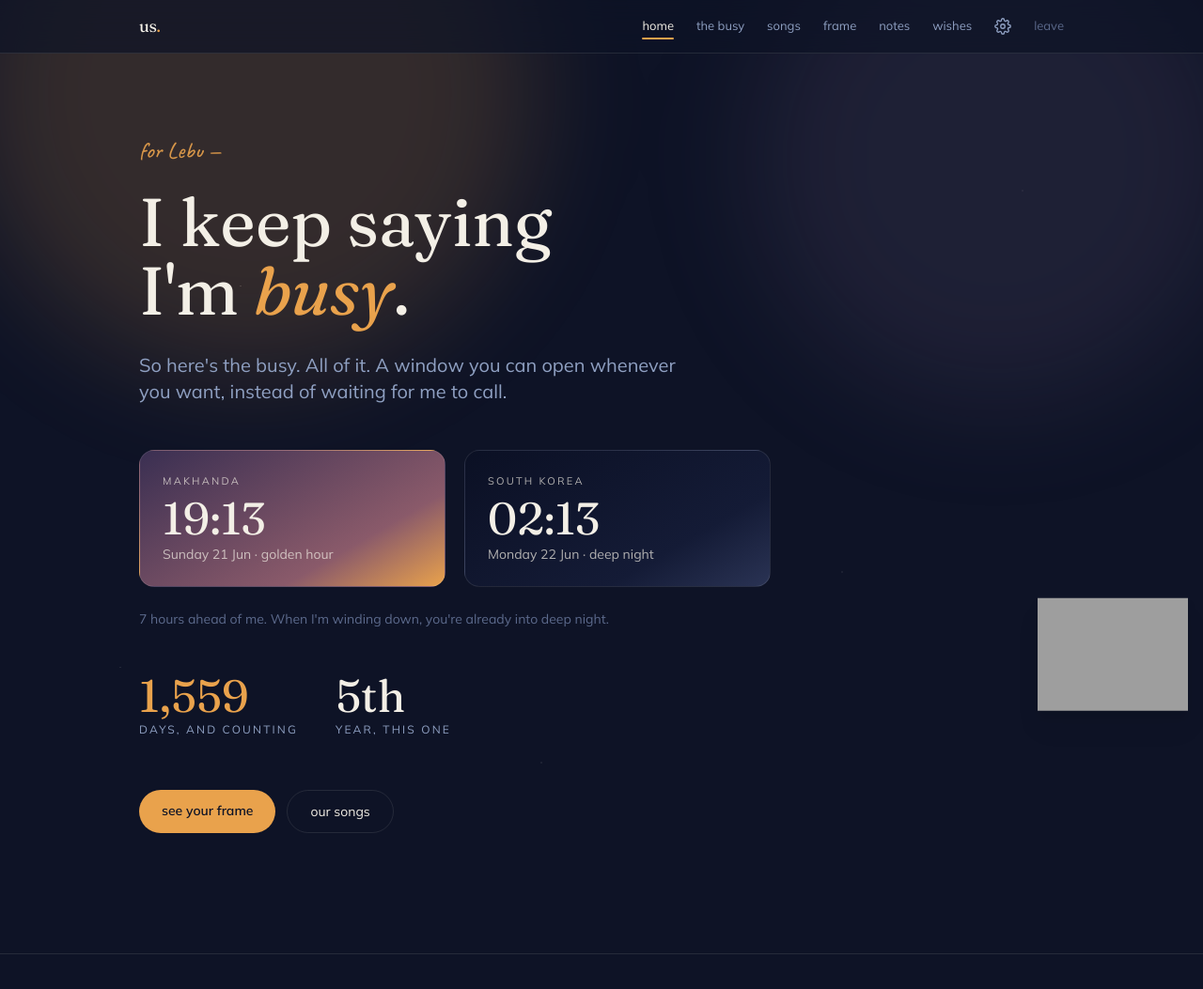
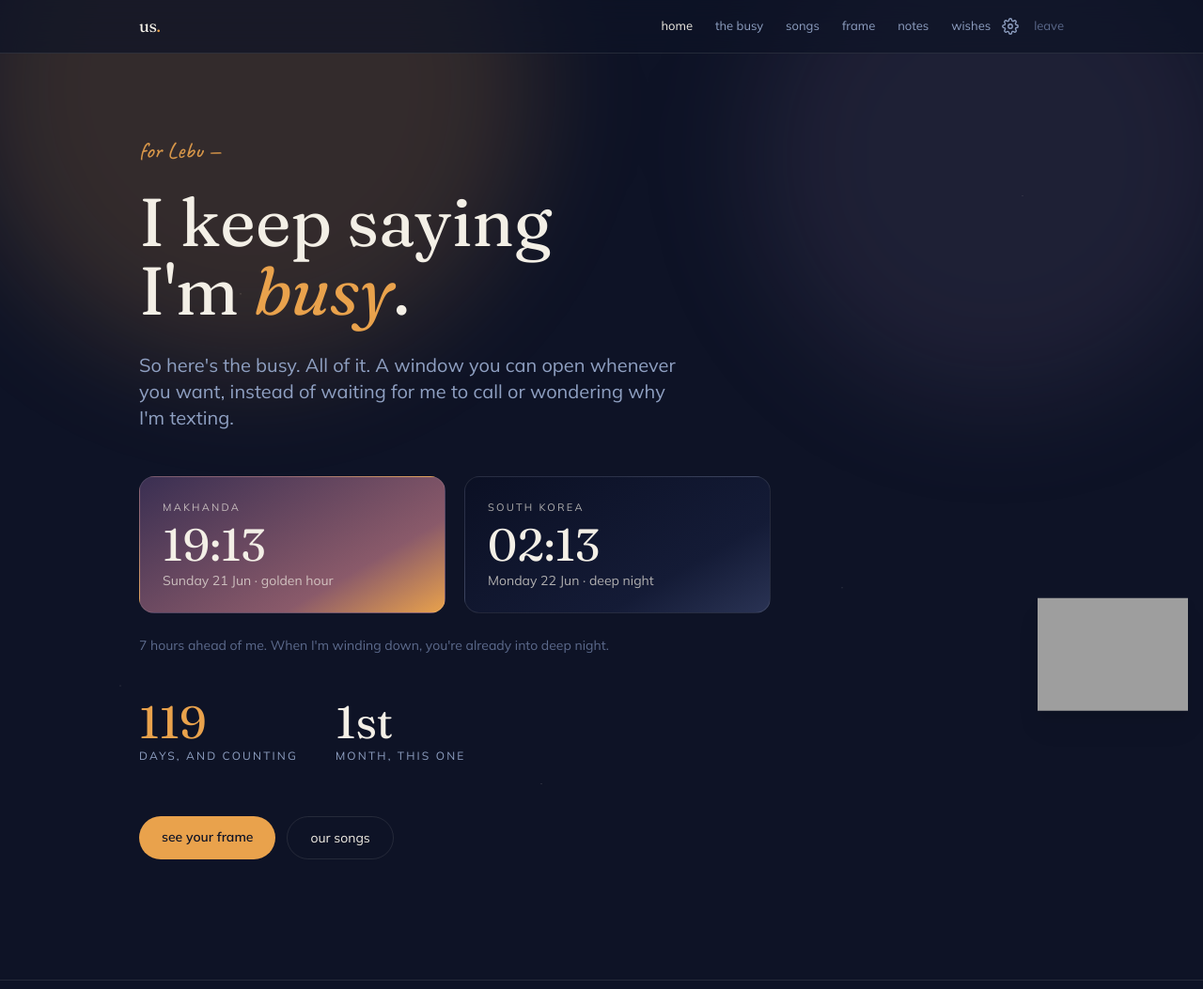
Before and after one commit to CtrlAltDefeat18/u-ri-sa-i, a Flask app: template templates/index.html in a window 1280 px wide. Shown: the top 1053 px of the page at 94% size. Run offline with Flask 3, Linux system fonts and the light colour scheme; the template is opened without the code that fills it, so the values that code supplies are empty; some libraries are stand-ins or nearby versions; grey boxes are pictures that could not be loaded.

Commit message:
Update text content and styles in index.html

```diff
--- a/templates/index.html
+++ b/templates/index.html
@@ -108,6 +108,17 @@
     .mascot-rest,.mascot-wave,.mascot-wiggle{ animation:none; }
     html { scroll-behavior:auto; }
   }
+
+  /* hide scrollbars on the swipeable nav */
+  .no-sb::-webkit-scrollbar{ display:none; }
+  .no-sb{ -ms-overflow-style:none; scrollbar-width:none; }
+
+  /* mobile performance: the big blurred aura animating is the main source of jank on phones */
+  @media (max-width: 640px) {
+    .aura { filter: blur(34px); opacity: .28; }
+    .aura::before, .aura::after { animation: none; width: 62vw; height: 62vw; }
+    .mascot-rest { animation-duration: 4.5s; }     /* lighter idle motion on phones */
+  }
 </style>
 
 <body class="bg-ink text-mist font-body antialiased min-h-screen">
@@ -118,17 +129,21 @@
   <nav class="fixed top-0 inset-x-0 z-40 backdrop-blur-md bg-ink/70 border-b hairline">
     <div class="max-w-5xl mx-auto px-5 h-14 flex items-center justify-between">
       <a href="#home" class="font-display text-lg tracking-tight press">us<span class="text-amber">.</span></a>
-      <div class="flex items-center gap-4 sm:gap-6 text-[13px] text-muted">
+      <div class="flex items-center gap-3 min-w-0 ml-3">
+        <div class="flex items-center gap-4 sm:gap-6 text-[13px] text-muted overflow-x-auto no-sb min-w-0">
           <a href="#home"  class="nav-link hover:text-mist transition hidden sm:inline">home</a>
           <a href="#busy"  class="nav-link hover:text-mist transition">the busy</a>
           <a href="#songs" class="nav-link hover:text-mist transition">songs</a>
           <a href="#frame" class="nav-link hover:text-mist transition">frame</a>
           <a href="#notes" class="nav-link hover:text-mist transition">notes</a>
           <a href="#wishes" class="nav-link hover:text-mist transition">wishes</a>
+        </div>
+        <div class="flex items-center gap-4 shrink-0 text-[13px] text-muted">
           <button id="openSettings" class="hover:text-mist transition press" title="settings" aria-label="settings">
             <svg class="w-[18px] h-[18px]" viewBox="0 0 24 24" fill="none" stroke="currentColor" stroke-width="1.8"><circle cx="12" cy="12" r="3"/><path d="M19.4 15a1.65 1.65 0 0 0 .33 1.82l.06.06a2 2 0 1 1-2.83 2.83l-.06-.06a1.65 1.65 0 0 0-1.82-.33 1.65 1.65 0 0 0-1 1.51V21a2 2 0 0 1-4 0v-.09A1.65 1.65 0 0 0 9 19.4a1.65 1.65 0 0 0-1.82.33l-.06.06a2 2 0 1 1-2.83-2.83l.06-.06a1.65 1.65 0 0 0 .33-1.82 1.65 1.65 0 0 0-1.51-1H3a2 2 0 0 1 0-4h.09A1.65 1.65 0 0 0 4.6 9a1.65 1.65 0 0 0-.33-1.82l-.06-.06a2 2 0 1 1 2.83-2.83l.06.06a1.65 1.65 0 0 0 1.82.33H9a1.65 1.65 0 0 0 1-1.51V3a2 2 0 0 1 4 0v.09a1.65 1.65 0 0 0 1 1.51 1.65 1.65 0 0 0 1.82-.33l.06-.06a2 2 0 1 1 2.83 2.83l-.06.06a1.65 1.65 0 0 0-.33 1.82V9a1.65 1.65 0 0 0 1.51 1H21a2 2 0 0 1 0 4h-.09a1.65 1.65 0 0 0-1.51 1z"/></svg>
           </button>
           <button id="leaveBtn" class="text-faint hover:text-mist transition press">leave</button>
+        </div>
       </div>
     </div>
   </nav>
@@ -145,7 +160,7 @@
       </h1>
       <p class="mt-7 text-lg sm:text-xl text-muted max-w-xl leading-relaxed">
         So here's the busy. All of it. A window you can open whenever you
-        want, instead of waiting for me to call.
+        want, instead of waiting for me to call or wondering why I'm texting.
       </p>
 
       <div class="mt-12 grid grid-cols-2 gap-3 sm:gap-5 max-w-2xl">
@@ -168,8 +183,8 @@
           <p class="text-xs uppercase tracking-[0.18em] text-muted mt-1">days, and counting</p>
         </div>
         <div>
-          <p class="font-display text-4xl sm:text-5xl tabular-nums" id="yearLabel">5th</p>
-          <p class="text-xs uppercase tracking-[0.18em] text-muted mt-1">year, this one</p>
+          <p class="font-display text-4xl sm:text-5xl tabular-nums" id="yearLabel">4th</p>
+          <p class="text-xs uppercase tracking-[0.18em] text-muted mt-1">month, this one</p>
         </div>
       </div>
 
@@ -185,7 +200,7 @@
     <div class="max-w-2xl mx-auto px-5">
       <div class="mb-8">
         <h2 class="font-display text-3xl sm:text-5xl">What busy looks like</h2>
-        <p class="text-muted text-sm mt-3 max-w-md">The latest of what I'm building and doing. React, leave a comment — I'll see it.</p>
+        <p class="text-muted text-sm mt-3 max-w-md">The latest of what I'm building, breaking and doing. React, leave a comment.</p>
       </div>
 
       <div class="rounded-2xl border hairline bg-panel p-4 mb-8">
@@ -229,7 +244,7 @@
     <div class="max-w-5xl mx-auto px-5">
       <div class="mb-12">
         <h2 class="font-display text-3xl sm:text-5xl">Your frame</h2>
-        <p class="text-muted text-sm mt-3 max-w-md">You see things I don't. Put them here — mpuku, trash, the small stuff, whatever your eye lands on(nawe if uyafuna).</p>
+        <p class="text-muted text-sm mt-3 max-w-md">You see things I don't. Put them here — the small stuff, whatever your eye lands on.</p>
       </div>
 
       <div class="mb-16">
@@ -339,7 +354,10 @@
           <p class="text-xs text-muted">plum & pink</p>
         </button>
       </div>
-      <p class="text-xs text-faint mt-6 leading-relaxed">Your pick is remembered on this device — so two looks.</p>
+      <p class="text-xs text-faint mt-6 leading-relaxed">Your pick is remembered on this device — so there's two looks, for two people.</p>
+      <div class="mt-8 pt-6 border-t hairline">
+        <a href="/set-password" class="text-sm text-muted hover:text-mist transition">change my password →</a>
+      </div>
     </div>
   </div>
 
@@ -347,8 +365,8 @@
   <div id="bye" class="fixed inset-0 z-[60] hidden items-center justify-center text-center px-6 bg-ink">
     <div class="aura"></div>
     <div class="relative z-10">
-      <p class="font-hand text-3xl text-amber/90 mb-4" id="byeHand">see you later alligator —</p>
-      <h2 class="font-display text-4xl sm:text-6xl mb-4" id="byeLine">ube grand.</h2>
+      <p class="font-hand text-3xl text-amber/90 mb-4" id="byeHand">see you later, alligator. —</p>
+      <h2 class="font-display text-4xl sm:text-6xl mb-4" id="byeLine">Ube grand.</h2>
       <p class="text-muted text-sm" id="bySub">signing you out…</p>
     </div>
   </div>
@@ -369,7 +387,7 @@
     <div class="w-full max-w-md">
       <div class="flex items-center justify-between mb-4">
         <div>
-          <p class="font-display text-2xl">a little game-boring</p>
+          <p class="font-display text-2xl">a little game</p>
           <p class="text-xs text-muted">match 3 — tap a gem, then a neighbour to swap</p>
         </div>
         <button id="gameClose" class="text-faint hover:text-mist text-2xl press" aria-label="close">✕</button>
@@ -391,14 +409,14 @@ const CONFIG = {
   you:  "Aphelele",          // your name (footer)
   her:  "Lebu",              // her name (dedication)
 
-  startDate: "2022-03-15",    // EDIT ME — your anniversary (YYYY-MM-DD)
+  startDate: "2026-02-22",    // EDIT ME — your anniversary (YYYY-MM-DD)
 
   hereZone: "Africa/Johannesburg", hereCity: "Makhanda",
   thereZone: "Asia/Seoul",         thereCity: "South Korea",  // EDIT ME — her city
 
   busy: [
-    { tag:"building",  title:"LurniqHub",      when:"this year", body:"The maritime training thing. Offline-first, solar, for the rural Eastern Cape. It eats most of my nights." }, // EDIT ME
-    { tag:"research",  title:"The MCom",        when:"ongoing",   body:"Integrative thinking — holding two opposite ideas at once instead of picking. Slow, but it's mine." },          // EDIT ME
+    { tag:"building",  title:"The MCom & LurniqHub",      when:"this year", body:"Integrative Thinking (MCom) & The maritime training thing. Offline-first, solar, for the rural Eastern Cape. It eats most of my nights." }, // EDIT ME
+    { tag:"research",  title:"The RU Admin Block",        when:"ongoing",   body:"Flippin Registration & Outstanding Fees. Slow, haunts me, but it's being navigated." },          // EDIT ME
     { tag:"shipping",  title:"Sites & apps",    when:"always",    body:"Whatever's in front of me. Flask, a bit of everything. This page is one of them." },                           // EDIT ME
     { tag:"the grind", title:"Everything else", when:"—",         body:"The parts I don't talk about much. They're heavy. But I'm still here, still moving." },                         // EDIT ME
   ],
@@ -411,8 +429,8 @@ const CONFIG = {
   mascotLines: [              // little things it says when tapped (your words, edit freely)
     "they miss you, you know.",
     "go on, leave them a voice note.",
-    "text them first today. radical idea.",
-    "five years. damn.",
+    "maybe text them today. radical idea?",
+    "a whole year. damn.",
   ],
 };
 /* ═══════════════════ end of EDIT ME ════════════════════════════ */
@@ -512,7 +530,7 @@ function animateCount(){
 }
 
 /* ---- busy feed: posts, reactions, comments ---- */
-const REACT_EMOJI = ['❤️','🔥','😮','😂','🥹'];
+const REACT_EMOJI = ['👍','👎','🙂','🙃','😐','😢','🫡','🤓'];
 let postImgUrl = "";
 function postCard(p){
   const bar = REACT_EMOJI.map(em=>{
@@ -534,7 +552,7 @@ function postCard(p){
     ${p.title?`<h3 class="font-display text-2xl mb-1">${esc(p.title)}</h3>`:''}
     ${p.body?`<p class="text-mist leading-relaxed whitespace-pre-wrap">${esc(p.body)}</p>`:''}
     ${p.image_url?`<img src="${esc(p.image_url)}" class="rounded-xl mt-3 w-full" loading="lazy" alt="" />`:''}
-    <div class="flex items-center gap-3 mt-4">${bar}</div>
+    <div class="flex flex-wrap items-center gap-2.5 mt-4">${bar}</div>
     ${comments?`<div class="mt-4 space-y-1.5">${comments}</div>`:''}
     <div class="flex gap-2 mt-3">
       <input data-cinput="${p.id}" placeholder="comment…" class="flex-1 bg-transparent border-b hairline outline-none text-sm placeholder:text-faint py-1" />
@@ -774,7 +792,7 @@ recBtn.addEventListener('click', async ()=>{
 });
 
 /* ---- goodbye overlay ---- */
-const BYE_LINES = ["go gently.", "come back soon.", "miss you already.", "till next time."];
+const BYE_LINES = ["Ube Grand.", "come back soon.", "miss you always.", "till next time."];
 function sayGoodbye(){
   const bye=document.getElementById('bye');
   document.getElementById('byeLine').textContent = BYE_LINES[Math.floor(Math.random()*BYE_LINES.length)];
```
Lines whose indentation alone changed are shown as unchanged.
